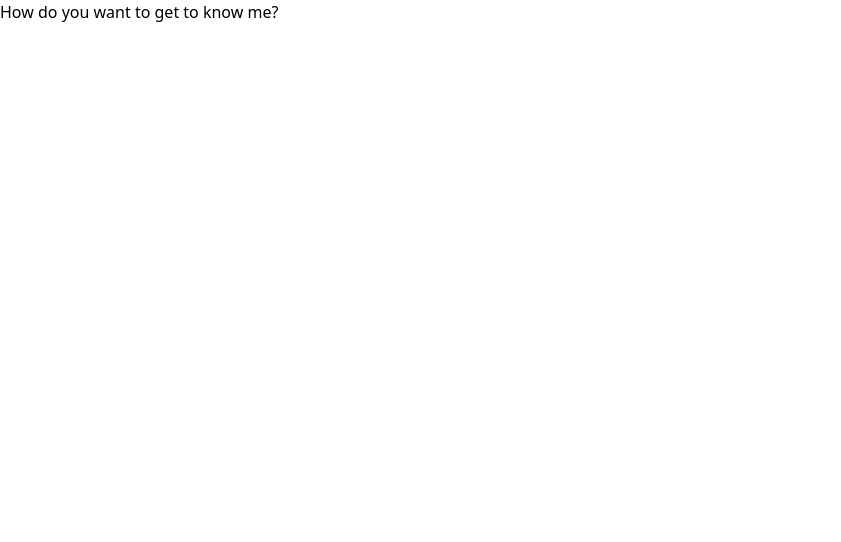
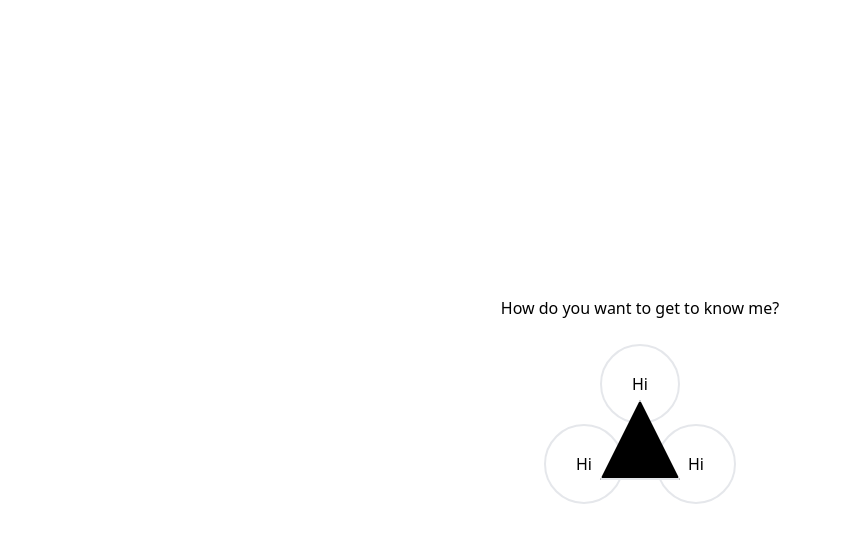
Before and after one commit to mischulz14/portfolio-new, a Next.js app: page / in a window 1280 px wide. Shown: the top 542 px of the page, without its empty margins (0-841 px from the left). Built offline with nearby package versions, Linux system fonts and the light colour scheme.

Commit message:
start index page design

```diff
--- a/pages/index.tsx
+++ b/pages/index.tsx
@@ -2,6 +2,7 @@ import Head from 'next/head';
 import Image from 'next/image';
 import { Inter } from '@next/font/google';
 import styles from '@/styles/Home.module.css';
+import ButtonRounded from '@/components/atoms/ButtonRounded';
 
 const inter = Inter({ subsets: ['latin'] });
 
@@ -11,9 +12,16 @@ export default function Home() {
       <Head>
         <meta></meta>
       </Head>
-      <div>
-        <h1>How do you want to get to know me?</h1>
-        <div className='dreieck'></div>
+      <div className='h-[100vh] w-[100vw] flex items-center justify-center flex-col relative'>
+        <h1 className='mb-6'>How do you want to get to know me?</h1>
+        <div className='dreieck absolute h-20 w-20  translate-y-10 clip-triangle border-2 bg-black' />
+        <div>
+          <ButtonRounded>Hi</ButtonRounded>
+        </div>
+        <div className='flex gap-8'>
+          <ButtonRounded>Hi</ButtonRounded>
+          <ButtonRounded>Hi</ButtonRounded>
+        </div>
       </div>
     </>
   );
```
